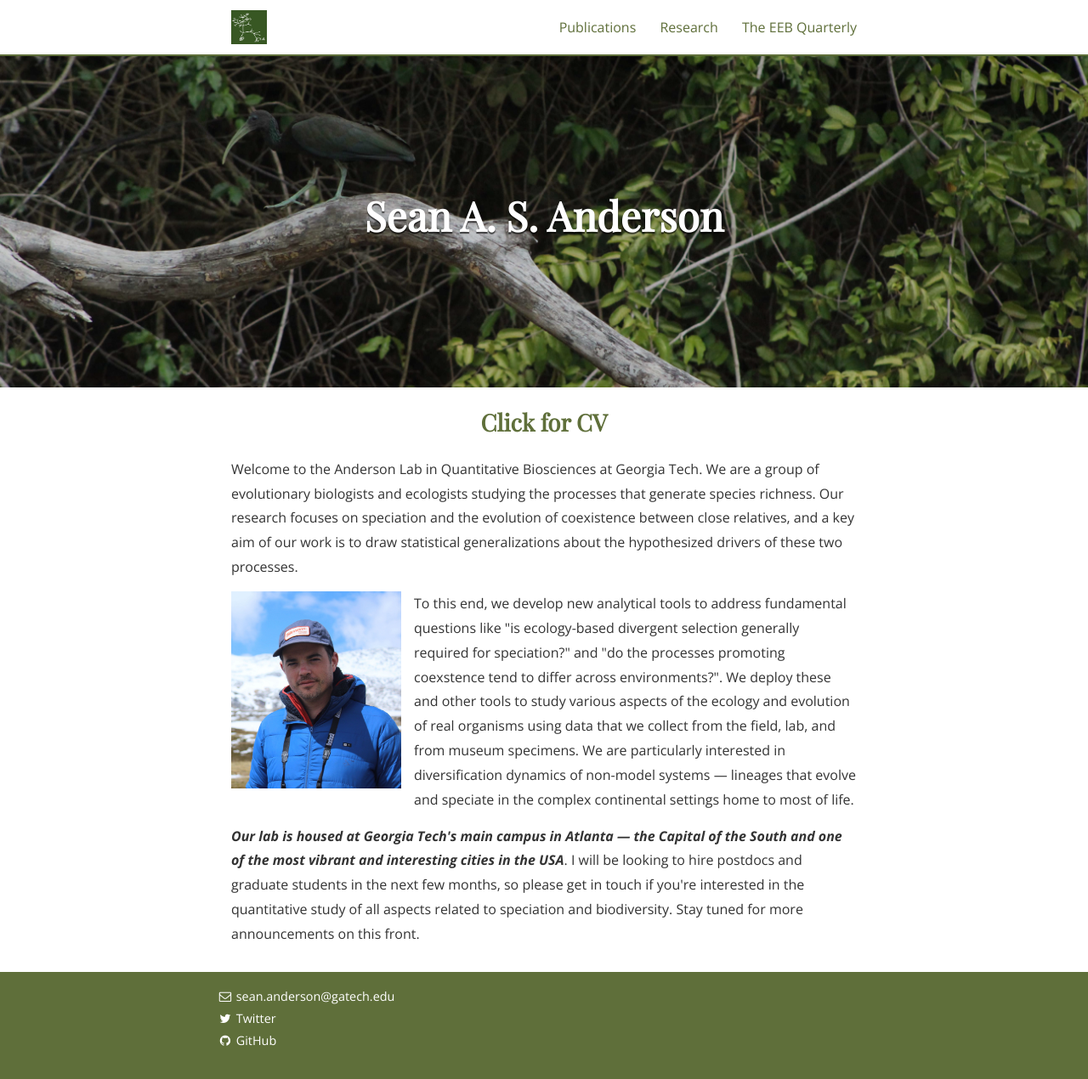
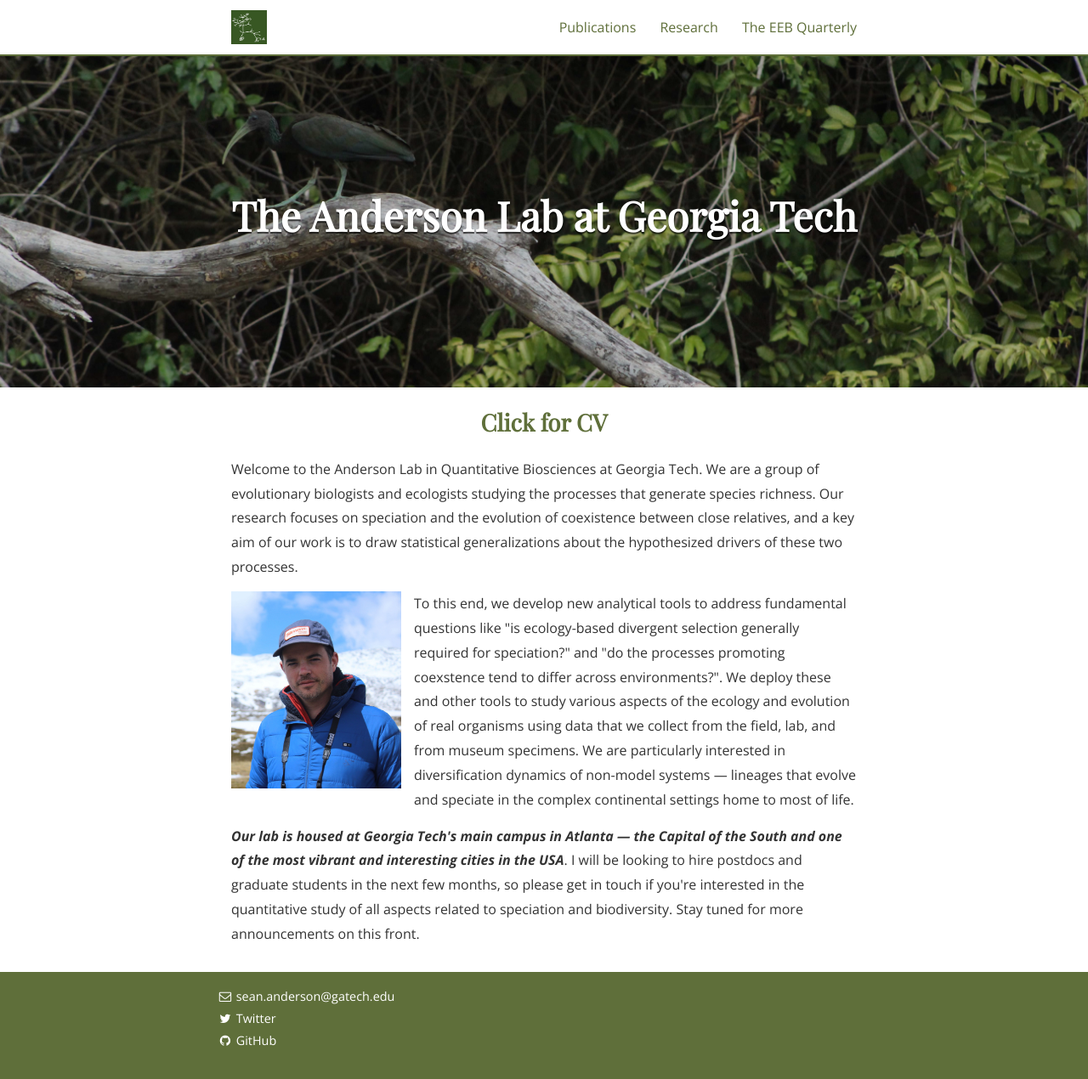
Before and after one commit to SeanASAnderson/SeanASAnderson.github.io, a Jekyll site: the page built from index.html, in a window 1280 px wide and 1270 px high. Shown: the whole window at 85% size. Built offline with Jekyll 4.4.1, drawn with Linux system fonts in a browser that asks for light colours; nearby versions of some CDN libraries; some web fonts are replaced; the list of posts is cut into pages by our own code.

Commit message:
new title

```diff
--- a/_config.yml
+++ b/_config.yml
@@ -9,7 +9,7 @@ plugins:
   - "/vendor/"
 
 # Site settings
-title: Sean A. S. Anderson
+title: The Anderson Lab at Georgia Tech
 #subtitle: <a href="https://github.com/SeanASAnderson/CV/blob/main/AndersonSean.CV.2021.pdf">My CV</a>
 author: "Sean Anderson"
 email: sean.anderson@gatech.edu
```
